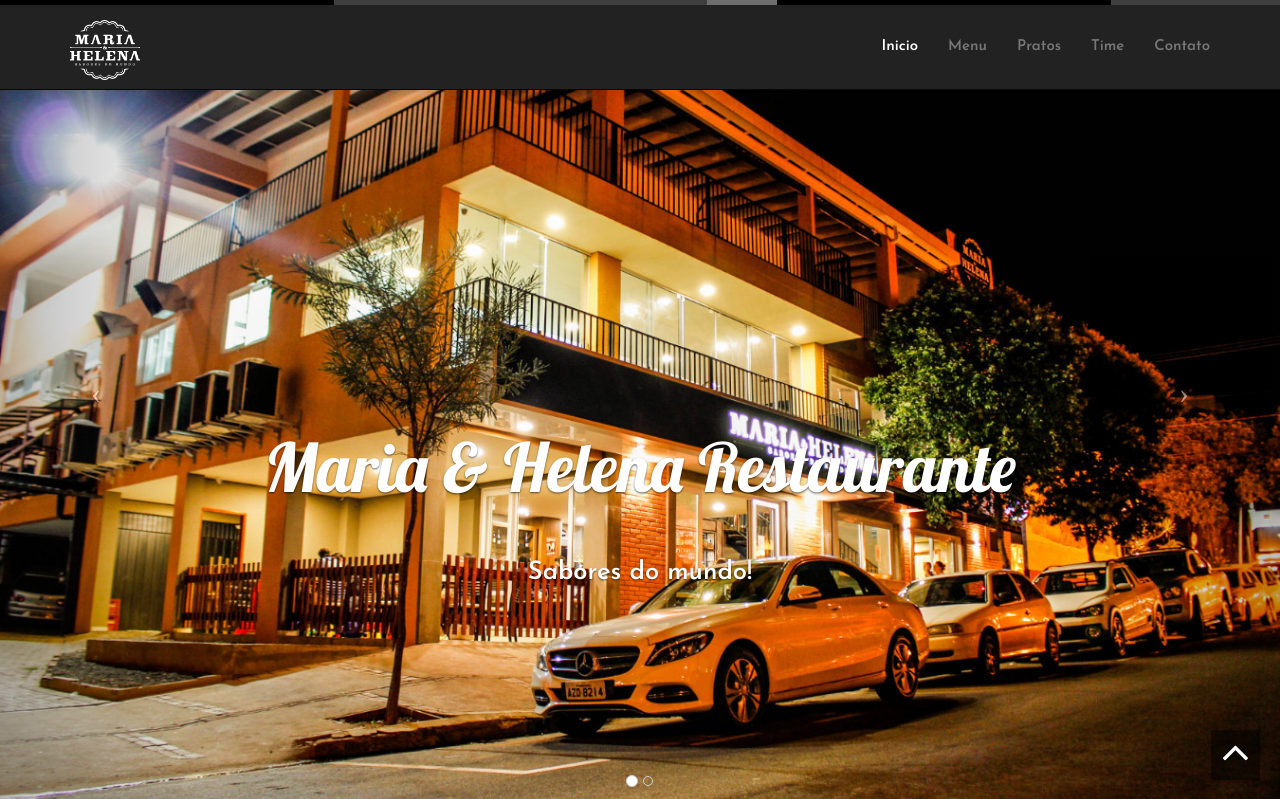
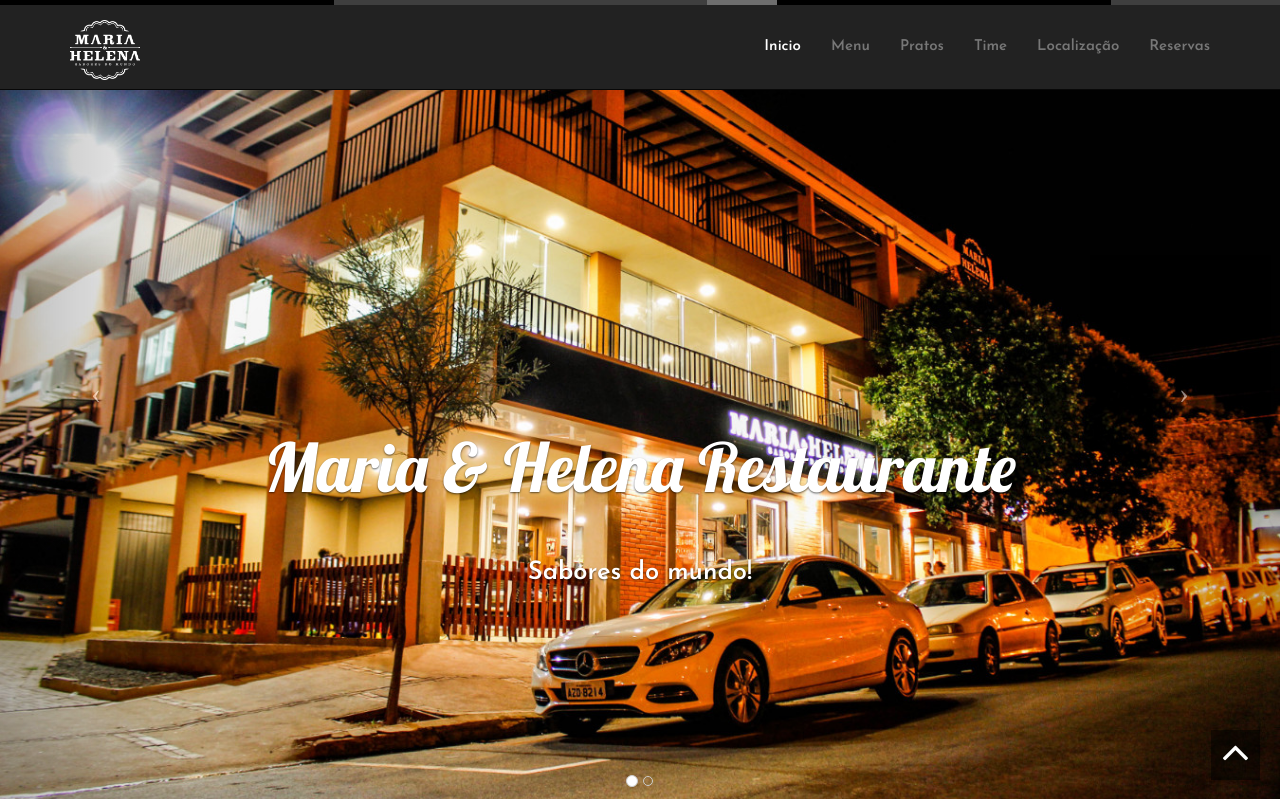
Before and after one commit to caionitro/caionitro.github.io, a PHP site: page / in a window 1280 px wide. Shown: the top 799 px of the page. Run offline with PHP 8.4, Linux system fonts and the light colour scheme; some libraries are stand-ins or nearby versions.

Commit message:
ajustes no menu e localizacao

```diff
--- a/assets/style.css
+++ b/assets/style.css
@@ -124,7 +124,7 @@ p{font-size:1em;line-height: 1.7em; margin-bottom: 1.7em;}
 .contactform textarea,.contactform input{width: 100%;padding:1em;border:1px solid #ccc;margin-bottom: 1em;border-radius: 0;outline: none;}
 /*contact*/
 
-#map{width: 100%; height: 500px;}
+#map{width: 100%; height: 550px;}
 #map p{margin: 0 !important;}
 
 .footer{background-color: #111; color: #fff; font-size: 1em;color: #aaa;}
--- a/index.html
+++ b/index.html
@@ -77,7 +77,8 @@
                  <li ><a href="#menu">Menu</a></li>
                  <li ><a href="#foods">Pratos</a></li>
                  <li ><a href="#partners">Time</a></li>
-                 <li ><a href="#contact">Contato</a></li>
+                 <li ><a href="#map2">Localização</a></li>
+                 <li ><a href="#contact">Reservas</a></li>
               </ul>
             </div>
             <!-- #Nav Ends -->
@@ -477,6 +478,7 @@
 
 
 
+<div id="map2" class="spacer">
 <div id="map"></div>
 <!--Contact Ends-->
 
```
